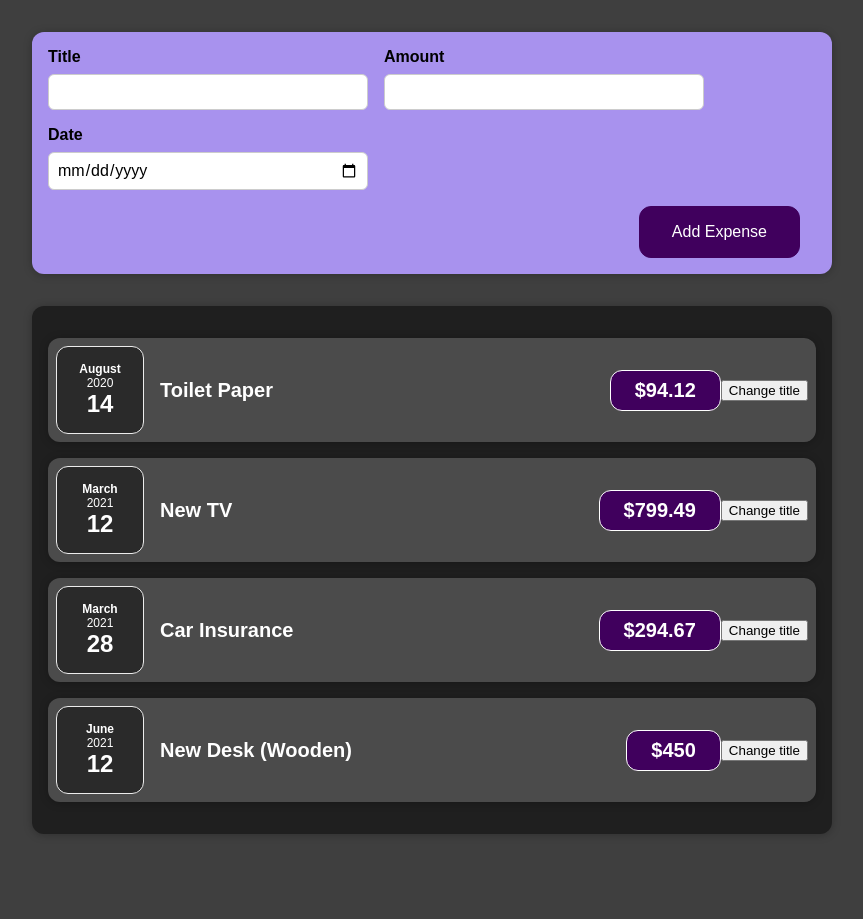
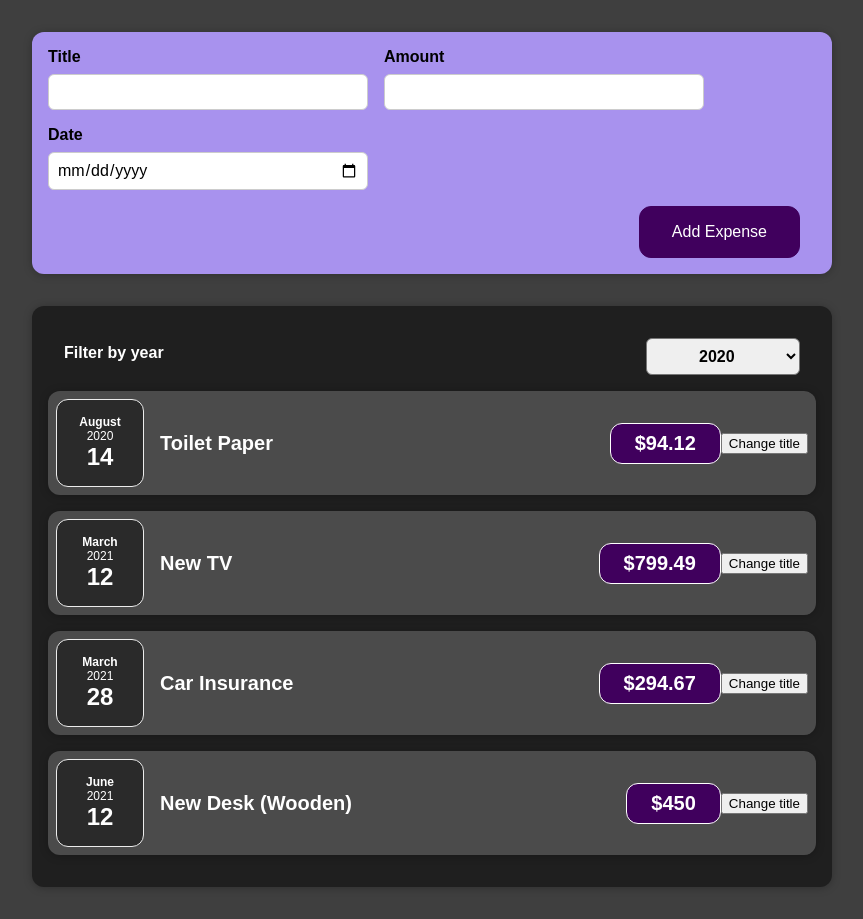
Before and after one commit to PrgDominique/Project-2, a React (Create React App) app: page / in a window 1280 px wide. Shown: the whole page, without its empty margins (208-1071 px from the left). Before the commit the page ends 866 px from the top, so only its background shows below. Built offline with nearby package versions, Linux system fonts and the light colour scheme.

Commit message:
filter date not yet fix

```diff
--- a/src/App.js
+++ b/src/App.js
@@ -23,9 +23,15 @@
     },
   ];
 
+  const addExpenseHandler = expense => {
+    console.log('In App.js');
+    console.log(expense);
+  }
+
   return (
     <div>
-      <NewExpense hnd={expenses}/>
+      <NewExpense onAddExpense={addExpenseHandler}/>
+
       <Expenses items={expenses} />
 
     </div>
--- a/src/components/Expenses/ExpenseDate.js
+++ b/src/components/Expenses/ExpenseDate.js
@@ -8,6 +8,7 @@
     <div className="expense-date__month">{month}</div>
     <div className="expense-date__year">{year}</div>
     <div className="expense-date__day">{day}</div>
+
   </div>
   );
 }
--- /dev/null
+++ b/src/components/Expenses/ExpenseFilter.js
@@ -0,0 +1,25 @@
+import React from 'react';
+
+
+
+const ExpensesFilter = (props) => {
+
+  const dropdownChangeHandler = (e) => {
+    props.onChangeFilter(e.target.value)
+  }
+  return (
+    <div className='expenses-filter'>
+      <div className='expenses-filter__control'>
+        <label>Filter by year</label>
+        <select value={props.selected} onChange={dropdownChangeHandler} >
+          <option value='2022'>2022</option>
+          <option value='2021'>2021</option>
+          <option value='2020'>2020</option>
+          <option value='2019'>2019</option>
+        </select>
+      </div>
+    </div>
+  );
+};
+
+export default ExpensesFilter;
--- a/src/components/Expenses/Expenses.js
+++ b/src/components/Expenses/Expenses.js
@@ -1,11 +1,17 @@
-import React from "react";
-import  ExpenseItem  from "./ExpenseItem";
-import  Card  from "../UI/Card";
-
+import React, { useState } from "react";
+import ExpenseItem from "./ExpenseItem";
+import Card from "../UI/Card";
+import ExpensesFilter from "./ExpenseFilter";
 
 function Expenses(props) {
+  const [filteredYear, setFilteredYear] = useState("2020");
+
+  const filterChangeHandler = (selectedYear) => {
+    setFilteredYear(selectedYear);
+  };
   return (
     <Card className="expenses">
+      <ExpensesFilter selected={filteredYear} onChangeFilter={filterChangeHandler} />
       <ExpenseItem
         title={props.items[0].title}
         amount={props.items[0].amount}
--- a/src/components/NewExpense/ExpenseForm.js
+++ b/src/components/NewExpense/ExpenseForm.js
@@ -1,6 +1,7 @@
 import { useState } from "react";
 
-const ExpenseForm = () => {
+
+const ExpenseForm = (props) => {
   const [enterTitle, setTitle] = useState("");
   const [enterAmount, setAmount] = useState("");
   const [enterDate, setDate] = useState("");
@@ -22,10 +23,10 @@
       amount: enterAmount,
       date: new Date(enterDate),
     };
-    console.log(expenseData);
-    setTitle('')
-    setAmount('')
-    setDate('')
+    props.SaveExpenseData(expenseData);
+    setTitle("");
+    setAmount("");
+    setDate("");
   };
 
   return (
@@ -60,6 +61,7 @@
         <button type="submit"> Add Expense</button>
       </div>
     </form>
+
   );
 };
 
--- a/src/components/NewExpense/NewExpense.js
+++ b/src/components/NewExpense/NewExpense.js
@@ -1,16 +1,16 @@
 import ExpenseForm from "./ExpenseForm";
 
-const NewExpense = () => {
+const NewExpense = (props) => {
   const saveExpenseDataHandler = (enteredExpenseData) => {
     const expenseData = {
       ...enteredExpenseData,
       id: Math.random().toString(),
     };
-    console.log(expenseData);
+    props.onAddExpense(expenseData);
   };
   return (
     <div className="new-expense">
-      <ExpenseForm SaveExpenseData />
+      <ExpenseForm SaveExpenseData={saveExpenseDataHandler} />
     </div>
   );
 };
--- a/src/index.css
+++ b/src/index.css
@@ -1,3 +1,28 @@
+.expenses-filter {
+  color: white;
+  padding: 0 1rem;
+}
+
+.expenses-filter__control {
+  display: flex;
+  width: 100%;
+  align-items: center;
+  justify-content: space-between;
+  margin: 1rem 0;
+}
+
+.expenses-filter label {
+  font-weight: bold;
+  margin-bottom: 0.5rem;
+}
+
+.expenses-filter select {
+  font: inherit;
+  padding: 0.5rem 3rem;
+  font-weight: bold;
+  border-radius: 6px;
+}
+
 .new-expense__controls {
   display: flex;
   flex-wrap: wrap;
```
Also changed, not shown: src/components/Expenses/ExpenseItem.js (+10 -15 lines).
